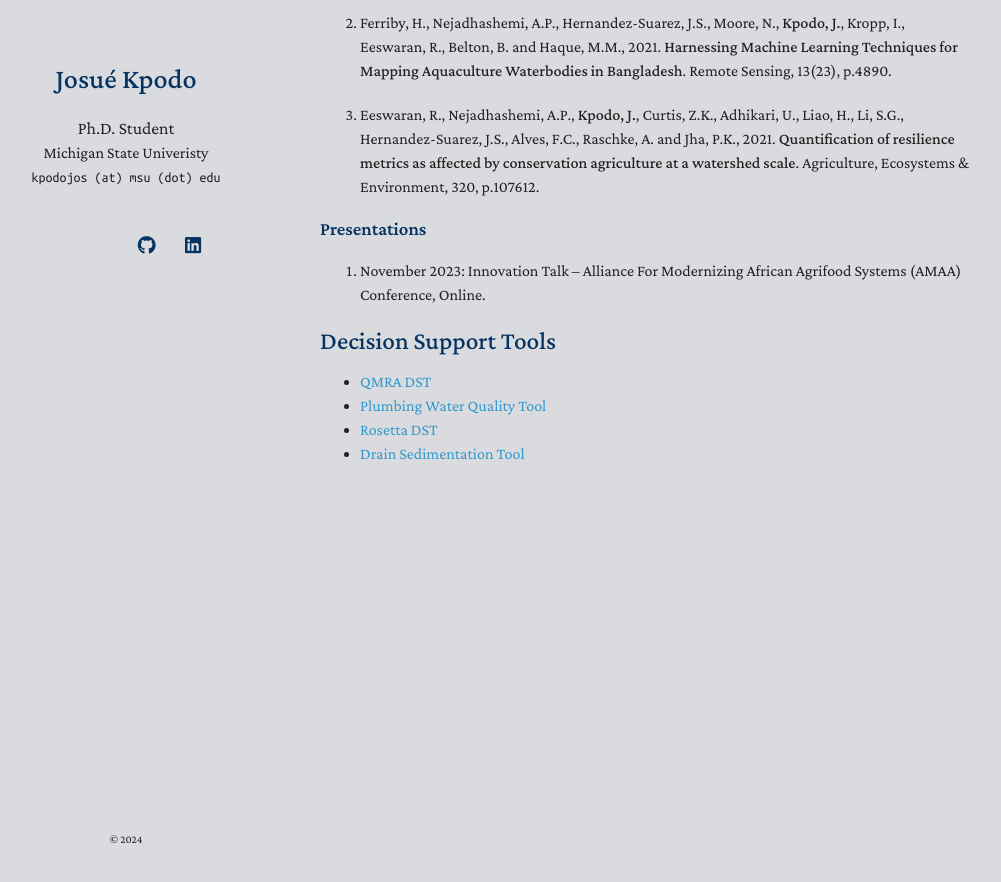
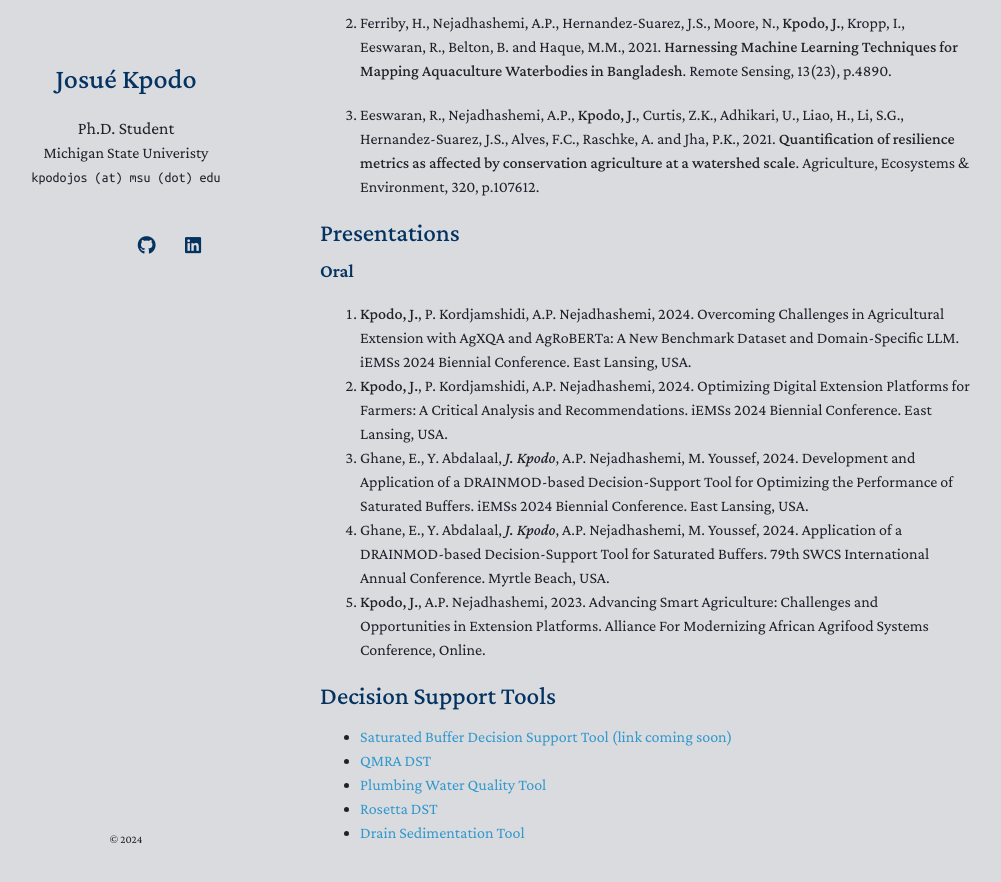
Before and after one commit to eusojk/eusojk.github.io, a Jekyll site: the page built from index.md, in a window 1280 px wide and 900 px high, scrolled down 529 px. Shown: the top 882 px of the window, without its empty margins (150-1151 px from the left). Built offline with Jekyll 4.4.1, drawn with Linux system fonts in a browser that asks for light colours; nearby versions of some CDN libraries; a style sheet for code colours, icons or effects is not loaded; our own code applies the rules of GitHub Pages for plain Markdown files; before the commit the page ends 1089 px from its top, so only the background shows below that.

Commit message:
added iEMSs oral presentations refs & CIGSB DST placeholder

```diff
--- a/index.md
+++ b/index.md
@@ -26,12 +26,21 @@ My primary research is multidisciplinary and lies at the intersection of Natural
 3.	Eeswaran, R., Nejadhashemi, A.P., **Kpodo, J.**, Curtis, Z.K., Adhikari, U., Liao, H., Li, S.G., Hernandez-Suarez, J.S., Alves, F.C., Raschke, A. and Jha, P.K., 2021. **Quantification of resilience metrics as affected by conservation agriculture at a watershed scale**. Agriculture, Ecosystems & Environment, 320, p.107612.
 
 
-### Presentations
 
-1. November 2023: Innovation Talk – Alliance For Modernizing African Agrifood Systems (AMAA) Conference, Online.
+## Presentations
+
+### Oral
+
+1. **Kpodo, J.**, P. Kordjamshidi, A.P. Nejadhashemi, 2024. Overcoming Challenges in Agricultural Extension with AgXQA and AgRoBERTa: A New Benchmark Dataset and Domain-Specific LLM. iEMSs 2024 Biennial Conference. East Lansing, USA.
+2. **Kpodo, J.**, P. Kordjamshidi, A.P. Nejadhashemi, 2024. Optimizing Digital Extension Platforms for Farmers: A Critical Analysis and Recommendations. iEMSs 2024 Biennial Conference. East Lansing, USA.
+3. Ghane, E., Y. Abdalaal, *J. Kpodo*, A.P. Nejadhashemi, M. Youssef, 2024. Development and Application of a DRAINMOD-based Decision-Support Tool for Optimizing the Performance of Saturated Buffers. iEMSs 2024 Biennial Conference. East Lansing, USA.
+4. Ghane, E., Y. Abdalaal, *J. Kpodo*, A.P. Nejadhashemi, M. Youssef, 2024. Application of a DRAINMOD-based Decision-Support Tool for Saturated Buffers. 79th SWCS International Annual Conference. Myrtle Beach, USA.
+5. **Kpodo, J.**, A.P. Nejadhashemi, 2023. Advancing Smart Agriculture: Challenges and Opportunities in Extension Platforms. Alliance For Modernizing African Agrifood Systems Conference, Online.
+
 
 
 ## Decision Support Tools
+- [Saturated Buffer Decision Support Tool (link coming soon)]()
 - [QMRA DST](https://dsiweb.cse.msu.edu/waterquality/qmra)
 - [Plumbing Water Quality Tool](https://dsiweb.cse.msu.edu/waterquality/water-quality)
 - [Rosetta DST](https://dsiweb.cse.msu.edu/rosetta/)
```
